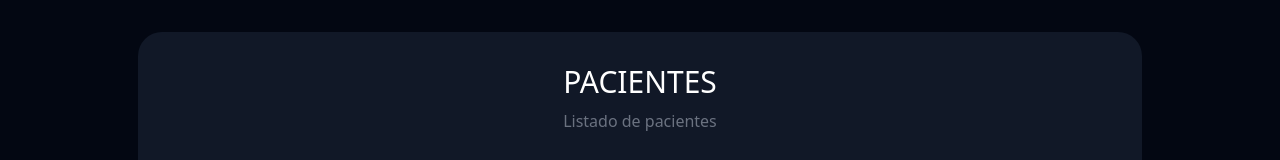
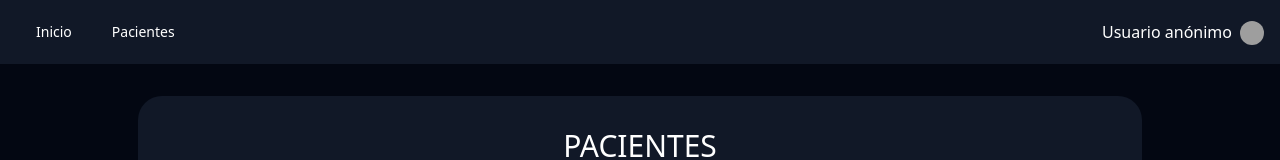
Before and after one commit to AbelG9/medical_app, a React (Vite) app: page / in a window 1280 px wide. Shown: the top 160 px of the page. Built offline with nearby package versions, Linux system fonts and the light colour scheme; no server answers; grey boxes are pictures that could not be loaded.

Commit message:
navbar added

```diff
--- a/src/App.jsx
+++ b/src/App.jsx
@@ -1,12 +1,14 @@
 import { BrowserRouter as Router, Routes, Route } from "react-router-dom";
 import PersonsView from "./views/PersonsView";
 import PersonsDetailView from "./views/PersonsDetailView";
+import Navbar from "./components/Navbar";
 
 function App() {
 
   return (
     <>
       <Router>
+        <Navbar />
         <Routes>
           <Route path="/" element={<PersonsView />} />
           <Route path="/persons/:id" element={<PersonsDetailView />}></Route>
--- /dev/null
+++ b/src/components/Navbar.jsx
@@ -0,0 +1,96 @@
+import {
+  Disclosure,
+  Menu,
+  Transition,
+  MenuButton,
+  MenuItem,
+  MenuItems,
+  DisclosureButton,
+  DisclosurePanel,
+} from "@headlessui/react";
+import { Link } from "react-router-dom";
+import { FaXmark, FaBars } from "react-icons/fa6";
+
+const Navbar = () => {
+  const user = null;
+
+  return (
+    <Disclosure as="nav" className="bg-sky-800">
+      {({ open }) => (
+        <>
+          <div className="mx-auto">
+            <div className="relative flex h-16 items-center justify-between bg-gray-900 text-white">
+              <div className="absolute inset-y-0 left-0 flex items-center sm:hidden">
+                <DisclosureButton className="relative inline-flex items-center justify-center rounded-md p-2 ml-2 hover:bg-gray-700 hover:text-blue-600 focus:outline-none focus:ring-2 focus:ring-inset focus:ring-white">
+                  <span className="sr-only">Abrir Menú</span>
+                  {open ? <FaXmark /> : <FaBars />}
+                </DisclosureButton>
+              </div>
+              <div className="hidden sm:ml-6 sm:block">
+                <div className="flex space-x-4">
+                  <Link
+                    to="/"
+                    className="hover:rounded-md px-3 py-2 text-sm hover:bg-gray-700 hover:text-blue-600"
+                  >
+                    Inicio
+                  </Link>
+                  <Link
+                    to="/"
+                    className="hover:rounded-md px-3 py-2 text-sm hover:bg-gray-700 hover:text-blue-600"
+                  >
+                    Pacientes
+                  </Link>
+                </div>
+              </div>
+              <div className="absolute inset-y-0 right-0 flex items-center px-2">
+                {user?.displayName ? (
+                  <span>{user.displayName}</span>
+                ) : user?.email ? (
+                  <span>{user?.email}</span>
+                ) : (
+                  <span>Usuario anónimo</span>
+                )}
+
+                <Menu>
+                  <MenuButton>
+                    {user && user.photoURL ? (
+                      <img
+                        src={user.photoURL}
+                        className="rounded-full w-6 h-6 inline-block me-2 ml-2 hover:opacity-50"
+                      />
+                    ) : (
+                      <img
+                        src="https://img.freepik.com/free-psd/3d-illustration-person-with-sunglasses_23-2149436188.jpg?size=338&ext=jpg&ga=GA1.1.1141335507.1718841600&semt=ais_user"
+                        className="rounded-full w-6 h-6 inline-block me-2 ml-2 hover:opacity-50"
+                      />
+                    )}
+                  </MenuButton>
+                  <MenuItems anchor="bottom">
+                    <MenuItem>
+                      <button
+                        className="bg-gray-800 mt-4 py-4 rounded w-32 mr-4 font-semibold hover:bg-gray-700 hover:text-blue-600"
+                        onClick={() => console.log("logout")}
+                      >
+                        Cerrar sesión
+                      </button>
+                    </MenuItem>
+                  </MenuItems>
+                </Menu>
+              </div>
+            </div>
+          </div>
+          <DisclosurePanel className="sm:hidden bg-blue-950 text-gray-100">
+            <div className="my-1 px-2 pb-3 pt-2 hover:bg-gray-700 hover:text-blue-600">
+              <Link to="/">Inicio</Link>
+            </div>
+            <div className="my-1 px-2 pb-3 pt-2 hover:bg-gray-700 hover:text-blue-600">
+              <Link to="/">Pacientes</Link>
+            </div>
+          </DisclosurePanel>
+        </>
+      )}
+    </Disclosure>
+  );
+};
+
+export default Navbar;
```
